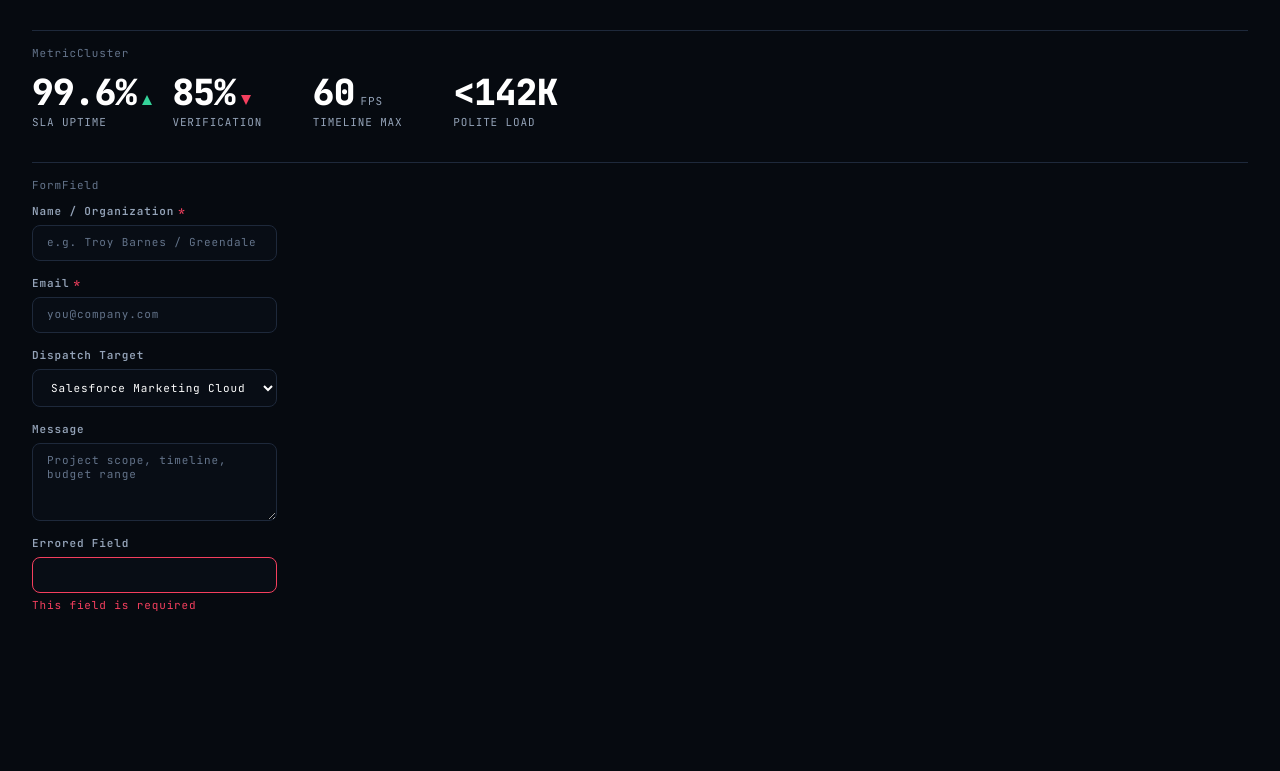
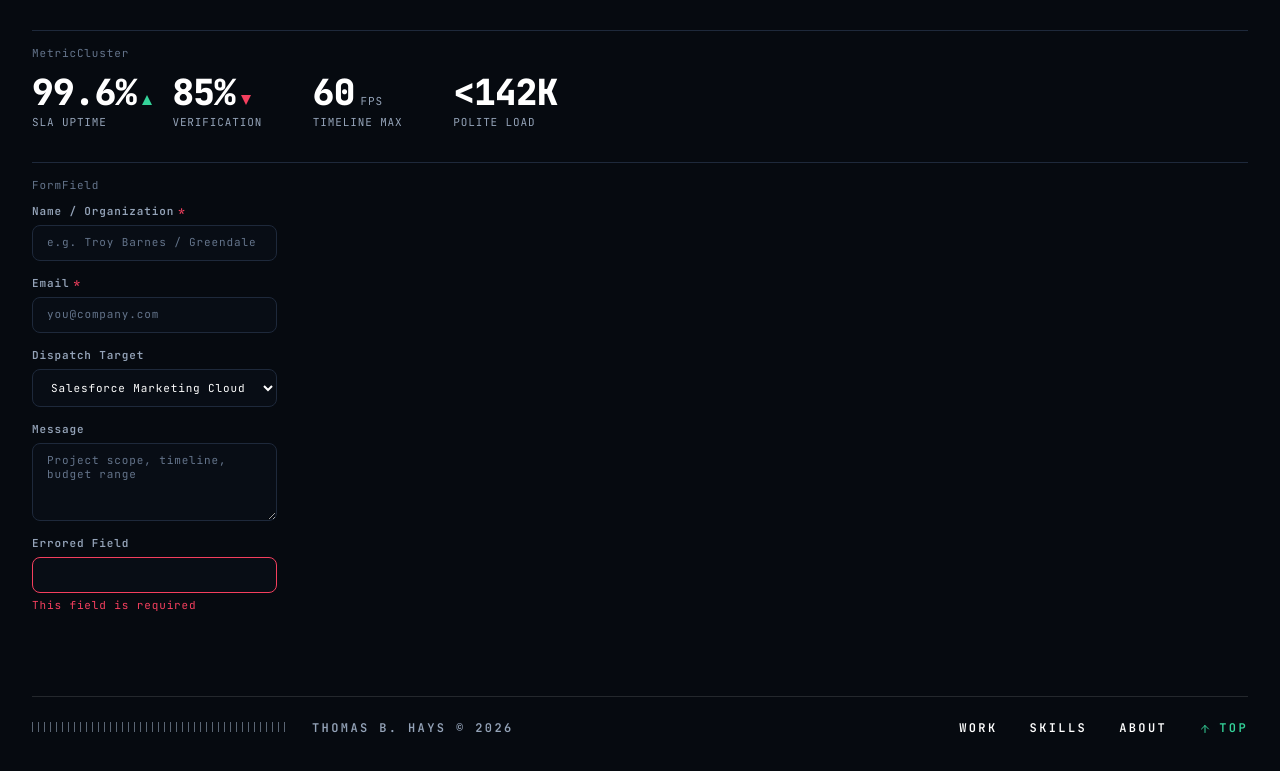
Before and after one commit to aliveinaustin/tbh-portfolio, a Next.js app: page /lab in a window 1280 px wide. Shown: the part 2250-3021 px from the top of the page. Before the commit the page ends 2946 px from the top, so only its background shows below. Built offline with nearby package versions, Linux system fonts and the light colour scheme.

Commit message:
Built Footer component. Added focus ring utility in Global and removed unneeded local focus classes.

```diff
--- a/app/globals.css
+++ b/app/globals.css
@@ -201,6 +201,20 @@
 }
 
 @layer base {
+
+  :root {
+    --focus-ring: var(--color-accent);
+  }
+
+  .surface-invert {
+    --focus-ring: var(--color-text-invert);
+  }
+
+  :focus-visible {
+    outline: 2px solid var(--focus-ring);
+    outline-offset: 2px;
+  }
+
   html {
     @variant motion-safe {
       scroll-behavior: smooth;
@@ -236,11 +250,6 @@
     color: var(--surface-invert);
   }
 
-  :focus-visible {
-    outline: 2px solid var(--accent);
-    outline-offset: 2px;
-  }
-
   /* Up Triangle */
   .triangle-up {
     width: 0;
@@ -258,13 +267,6 @@
     border-right: 5px solid transparent;
     border-top: 10px solid currentColor;
   }
-
-  .bar {
-    width: 25px;
-    height: 3px;
-    background-color: white;
-    transition: 0.3s;
-  }
 }
 
 @media (prefers-reduced-motion: reduce) {
--- a/app/layout.tsx
+++ b/app/layout.tsx
@@ -4,6 +4,7 @@ import "./globals.css";
 import SkipLink from "@/components/ui/SkipLink";
 import UtilityBar from "@/components/ui/UtilityBar";
 import Header from "@/components/Header"
+import Footer from "@/components/Footer"
 
 const inter = Inter({
   variable: "--font-inter",
@@ -35,7 +36,7 @@ export default function RootLayout({ children }: LayoutProps<"/">) {
         <main id="main" tabIndex={-1} className="flex-1 outline-none">
           {children}
         </main>
-        {/* <Footer /> */}
+        <Footer />
       </body>
     </html>
   );
--- /dev/null
+++ b/components/Footer.tsx
@@ -0,0 +1,41 @@
+import { ArrowUp } from "lucide-react";
+import BarcodeStrip from "@/components/ui/BarcodeStrip";
+import { navItems } from "@/lib/navItems";
+
+const linkClasses =
+    "whitespace-nowrap rounded-sm";
+
+export default function Footer() {
+    return (
+        <footer className="mx-auto w-full max-w-page px-margin">
+            <div className="flex flex-col gap-3 lg:gap-6 border-t border-border pt-6 pb-10 lg:flex-row lg:items-baseline lg:justify-between">
+                <div className="order-last flex min-w-0 items-baseline gap-6 lg:order-0 lg:flex-1">
+
+                    <BarcodeStrip className="hidden h-2.5 w-auto min-w-0 max-w-64 flex-1 text-accent-dim lg:block" />
+                    <span className="text-label whitespace-nowrap text-text-muted">
+                        Thomas B. Hays &copy; {new Date().getFullYear()}
+                    </span>
+                </div>
+
+                <div className="flex items-baseline justify-between gap-8">
+                    <nav aria-label="Footer navigation" className="min-w-0">
+                        <ul className="flex flex-wrap gap-x-8 gap-y-4 text-label">
+                            {navItems.map((item) => (
+                                <li key={item.href}>
+                                    <a href={item.href} className={`${linkClasses} inline-flex shrink-0 items-center gap-2text-text hover:text-text-muted`}>
+                                        {item.label}
+                                    </a>
+                                </li>
+                            ))}
+                        </ul>
+                    </nav>
+
+                    <a href="#top" className={`${linkClasses} inline-flex shrink-0 items-baseline gap-2 text-label text-ok hover:text-text-muted`}>
+                        <ArrowUp size={12} aria-hidden="true" className="self-center" />
+                        Top
+                    </a>
+                </div>
+            </div>
+        </footer >
+    );
+}
--- a/components/Header.tsx
+++ b/components/Header.tsx
@@ -13,7 +13,7 @@ export default function Header() {
                             <ul className="flex flex-row text-label gap-8">
                                 {navItems.map((item) => (
                                     <li key={item.href}>
-                                        <a href={item.href} className="whitespace-nowrap text-text hover:text-text-muted rounded-sm focus-visible:outline-2 focus-visible:outline-offset-2 focus-visible:outline-accent">
+                                        <a href={item.href} className="whitespace-nowrap text-text hover:text-text-muted rounded-sm">
                                             {item.label}
                                         </a>
                                     </li>
--- a/components/MobileNav.tsx
+++ b/components/MobileNav.tsx
@@ -33,7 +33,7 @@ export default function MobileNav() {
                 aria-label="Open menu"
                 aria-expanded={isOpen}
                 aria-controls="mobile-nav"
-                className="inline-flex size-11 items-center justify-center rounded-md text-text lg:hidden focus-visible:outline-2 focus-visible:outline-offset-2 focus-visible:outline-accent"
+                className="inline-flex size-11 items-center justify-center rounded-md text-text lg:hidden"
             >
                 <Menu size={24} aria-hidden="true" />
             </button>
@@ -47,7 +47,7 @@ export default function MobileNav() {
                 <div className="flex h-16 items-center justify-between gap-4 border-b border-border px-margin">
                     <WordMark onClick={close} />
                     <form method="dialog">
-                        <button className="inline-flex items-center gap-2 rounded-md border border-border px-4 py-3 text-text text-label  focus-visible:outline-2 focus-visible:outline-offset-2 focus-visible:outline-accent">
+                        <button className="inline-flex items-center gap-2 rounded-md border border-border px-4 py-3 text-text text-label">
                             <X size={16} aria-hidden="true" />
                             <span className="max-[24rem]:sr-only">Close</span>
                         </button>
--- a/components/WordMark.tsx
+++ b/components/WordMark.tsx
@@ -13,7 +13,7 @@ export default function WordMark({ onClick, showTitle = true, className }: WordM
             href="#hero"
             onClick={onClick}
             className={cn(
-                "flex min-w-0 items-center gap-6 rounded-md focus-visible:outline-2 focus-visible:outline-offset-2 focus-visible:outline-accent",
+                "flex min-w-0 items-center gap-6 rounded-md",
                 className
             )}
         >
--- a/components/ui/Button.tsx
+++ b/components/ui/Button.tsx
@@ -13,7 +13,7 @@ type ButtonProps = {
   className?: string; //layout only (display, margin, alignment, width)
 };
 
-const base = "inline-flex items-center justify-center gap-2 whitespace-nowrap rounded-full px-6 py-2.5 text-label transition motion-safe:active:scale-95 focus-visible:outline-2 focus-visible:outline-offset-2 focus-visible:outline-accent"
+const base = "inline-flex items-center justify-center gap-2 whitespace-nowrap rounded-full px-6 py-2.5 text-label transition motion-safe:active:scale-95"
 
 const variants = {
   primary: "bg-accent text-bg hover:bg-text-dim",
```
